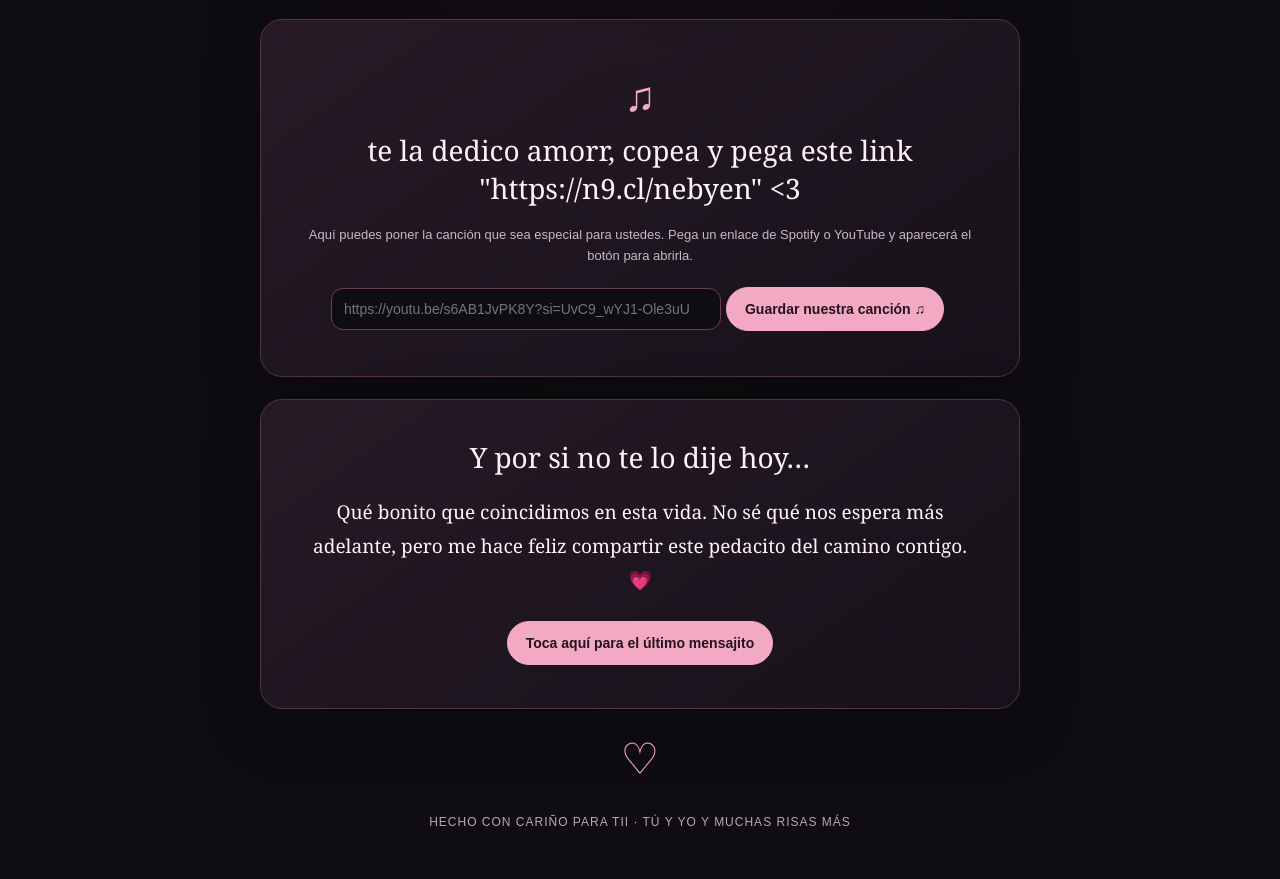
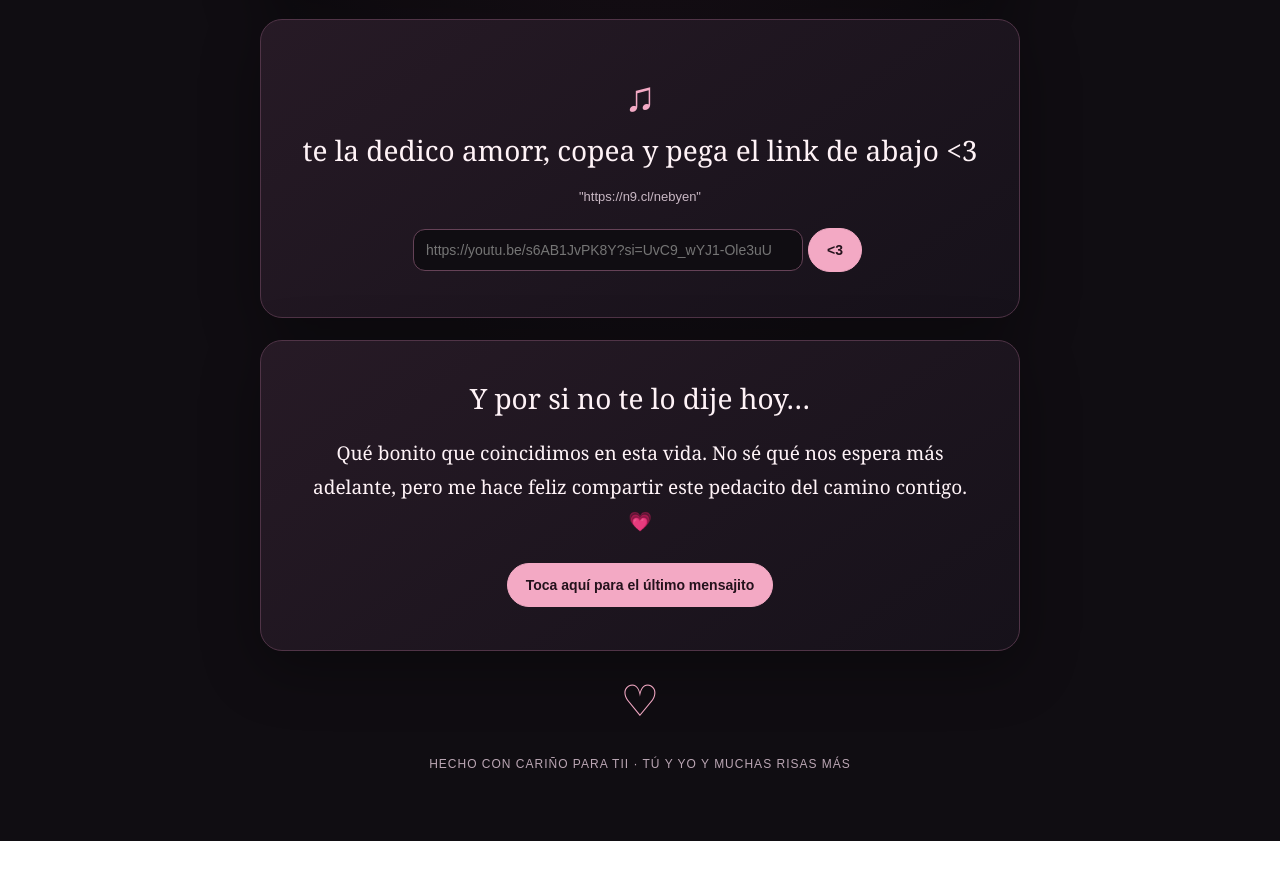
Before and after one commit to Ary0flwwr/amorrr, a plain HTML site: page index.html in a window 1280 px wide. Shown: the part 1026-1905 px from the top of the page. After the commit the page ends 1867 px from the top, so only its background shows below. Drawn offline with Linux system fonts and the light colour scheme.

Commit message:
Update messages and song link in index.html

```diff
--- a/index.html
+++ b/index.html
@@ -67,15 +67,15 @@ footer{color:#bba6b4;font:12px Arial,sans-serif;letter-spacing:1px;margin-top:32
     <button class="secondary" onclick="reveal('m3')">Un recordatorio importante</button>
     <div id="m1" class="surprise">Yo tambien te super extraño amorr, te mando un besote para que no me extrañes tanto💋</div>
     <div id="m2" class="surprise">Respira, amorr. No todos los días tienen que salir perfectos. Espero que recuerdes lo mucho que vales y que mañana puede sentirse un poquito más ligero. Te mando un abrazo enorme. 🫂</div>
-    <div id="m3" class="surprise">Por si se te olvida: me encantas, me alegra que estés en mi vida y sí, probablemente volvería a elegirte…  🤨💕</div>
+    <div id="m3" class="surprise">Por si se te olvida: me encantas, me alegra que estés en mi vida y sí, volvería a elegirte… </div>
   </section>
 
   <section class="card">
     <div class="song-icon">♫</div>
-    <h2>te la dedico amorr, copea y pega este link "https://n9.cl/nebyen" <3 </h2>
-    <p class="song-note">Aquí puedes poner la canción que sea especial para ustedes. Pega un enlace de Spotify o YouTube y aparecerá el botón para abrirla.</p>
+    <h2>te la dedico amorr, copea y pega el link de abajo <3 </h2>
+    <p class="song-note">"https://n9.cl/nebyen"</p>
     <input id="songUrl" type="url" placeholder=https://youtu.be/s6AB1JvPK8Y?si=UvC9_wYJ1-Ole3uU aria-label=
-    <div><button onclick="saveSong()">Guardar nuestra canción ♫</button></div>
+    <div><button onclick="saveSong()"> <3 </button></div>
     <div id="songResult" class="surprise"></div>
   </section>
 
```
